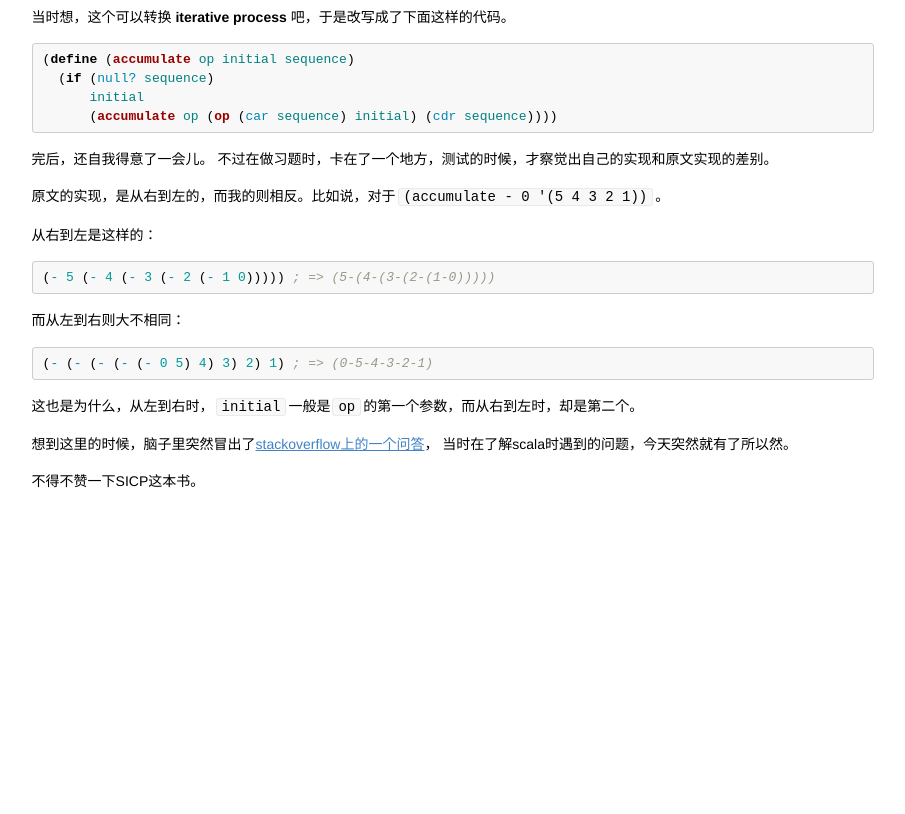
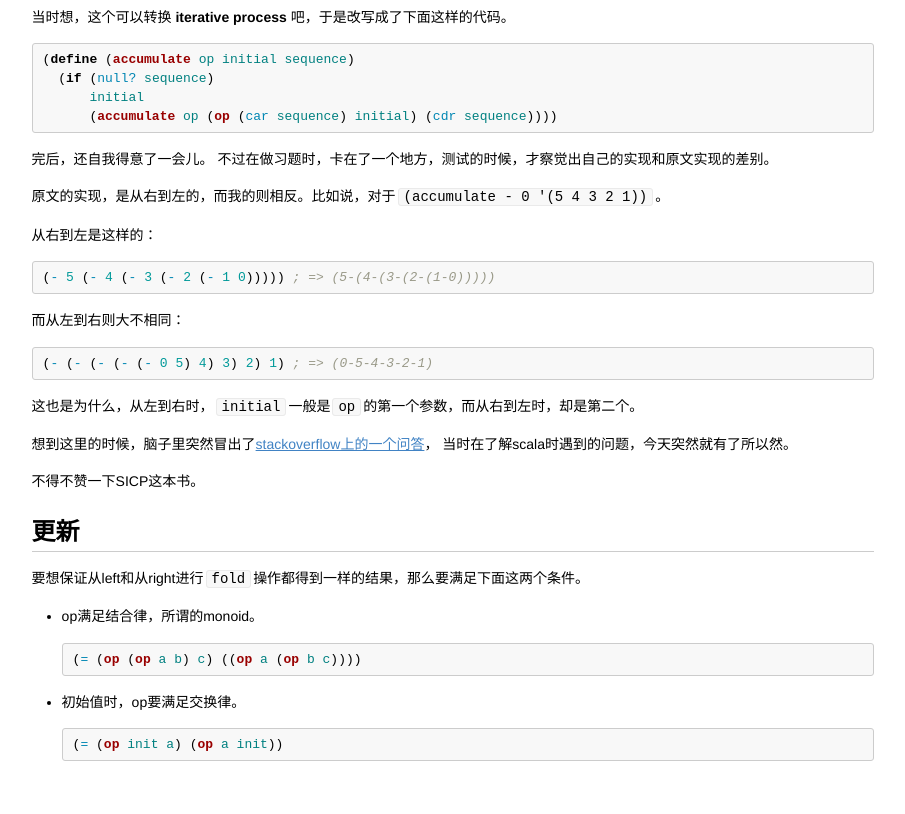
Before and after one commit to 447327642/lerencao.github.io, a Jekyll site: the page built from _posts/2014-03-13-accumulate-implementation.md, in a window 1280 px wide. Shown: the part 320-1134 px from the top of the page, without its empty margins (187-1092 px from the left). Built offline with Jekyll 4.4.1, drawn with Linux system fonts in a browser that asks for light colours; Markdown is read by kramdown in place of the engine named in the settings; before the commit the page ends 900 px from its top, so only the background shows below that.

Commit message:
update post: accumulate function usage

````diff
--- a/_posts/2014-03-13-accumulate-implementation.md
+++ b/_posts/2014-03-13-accumulate-implementation.md
@@ -48,5 +48,21 @@ tags: [functional-programming]
 
 不得不赞一下SICP这本书。
 
+## 更新
+
+要想保证从left和从right进行`fold`操作都得到一样的结果，那么要满足下面这两个条件。
+
+- op满足结合律，所谓的monoid。
+
+  ``` racket
+  (= (op (op a b) c) ((op a (op b c))))
+  ```
+
+- 初始值时，op要满足交换律。
+
+  ``` racket
+  (= (op init a) (op a init))
+  ```
+
 [1]: http://mitpress.mit.edu/sicp/full-text/book/book.html "计算机程序的构造与解释"
 [2]: http://stackoverflow.com/questions/17408880/reduce-fold-or-scan-left-right "reduce, fold or scan(left/right)?"
````
